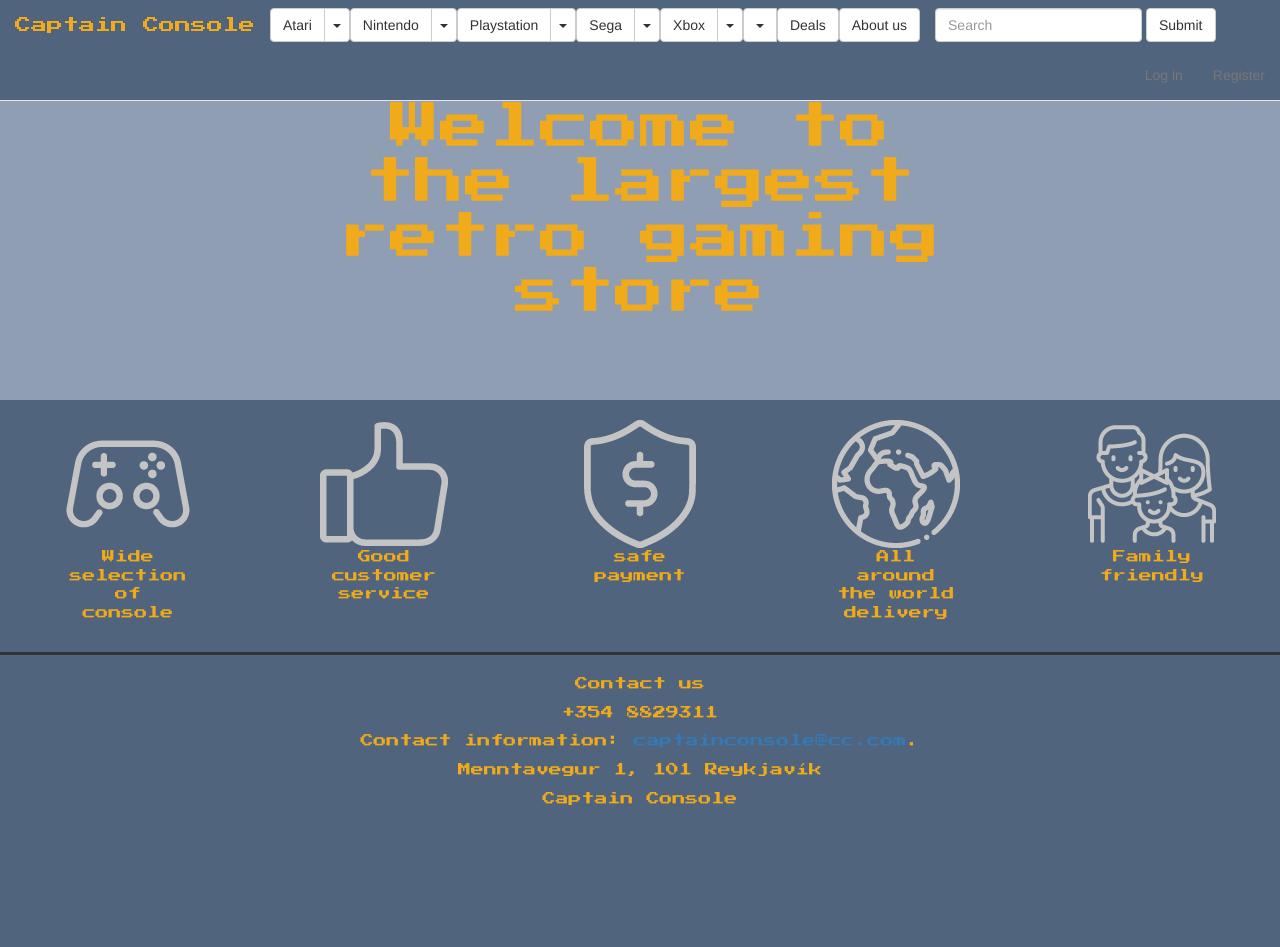
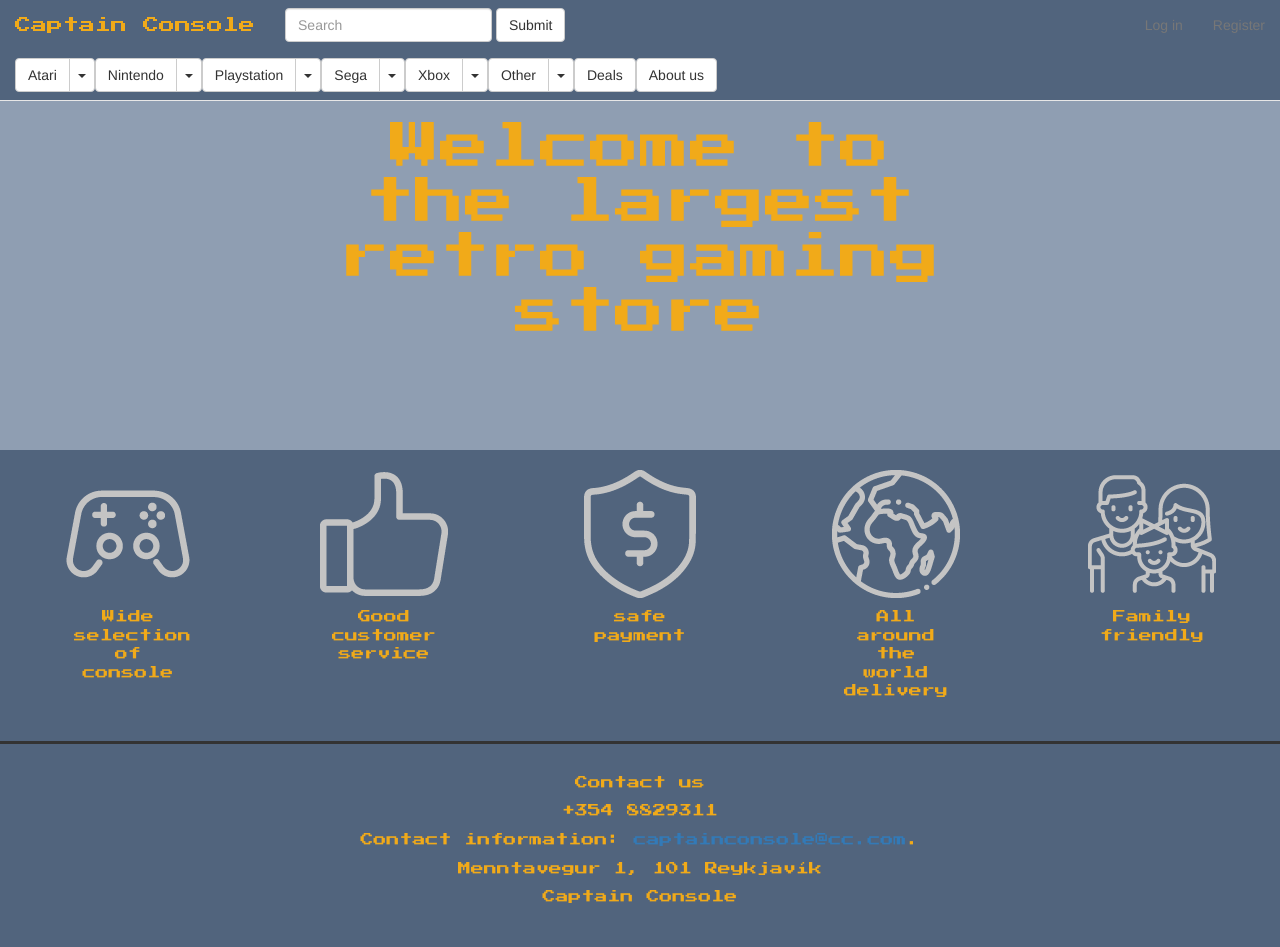
Before and after one commit to huginngri/CaptainConsole, a Django app: page / in a window 1280 px wide. Before the commit the page ends 805 px from the top, so only its background shows below. Run offline with Django 3.2, Linux system fonts and the light colour scheme; parts of the project's set-up code (start-up, migrations or seed data) failed here and were passed over; some libraries are stand-ins or nearby versions.

Commit message:
sma fokkery

```diff
--- a/Captain_Console/static/css/main.css
+++ b/Captain_Console/static/css/main.css
@@ -1,6 +1,13 @@
+
 main{
 }
-
+.homepagetext {
+     width: 50%;
+    margin-right: auto;
+    margin-left: auto;
+    padding-top: 100px;
+    padding-bottom: 100px;
+}
 .informationbar{
     display: flex;
     flex-wrap: wrap;
@@ -18,6 +25,7 @@ main{
     margin-left: 5%;
     margin-right: 5%;
     width: 10%;
+
 }
 
 
@@ -25,18 +33,22 @@ main{
 body{
     background-color: #8F9EB2;
 }
-#ccblue{
+
+#ccorange{
+    color: #F1AA19;
+}
+
+
+.ccblue{
     background-color: #51647D;
 }
-#ccorangehuge{
-        color: #F1AA19;
-        font-family: 'Press Start 2P', cursive;
-        font-size: 5rem;
-        text-align: center;
-
-
+.ccorangehuge{
+    color: #F1AA19;
+    font-family: 'Press Start 2P', cursive;
+    font-size: 5rem;
+    text-align: center;
 }
-#ccorangelarge{
+.ccorangelarge{
         color: #F1AA19;
         font-family: 'Press Start 2P', cursive;
         font-size: xx-large;
@@ -44,31 +56,28 @@ body{
 
 
 }
-#ccorangemedium{
+.ccorangemedium{
         color: #F1AA19;
         font-family: 'Press Start 2P', cursive;
         font-size: medium;
-    text-align: center;
+        text-align: center;
 
 
 }
-#ccorangesmall{
+.ccorangesmall{
         color: #F1AA19;
         font-family: 'Press Start 2P', cursive;
         font-size: small;
         text-align: center;
+        padding: 10px
 
 }
 
 .intro {
     justify-content: center;
-    height: 400px;
 }
 
-.centered {
-    width: 50%;
 
-    margin: auto;
-    padding-top: 100px;
-
+.ccnavbar{
+    width: 100%
 }
--- a/Captain_Console/templates/base.html
+++ b/Captain_Console/templates/base.html
@@ -5,7 +5,7 @@
 <head>
     <meta charset="UTF-8">
     <title>Document</title>
-    <meta name="viewport" content="widt=device-width, initial-scale=1.0">
+    <meta name="viewport" content="width=device-width, initial-scale=1.0">
     <link rel="stylesheet" href="https://maxcdn.bootstrapcdn.com/bootstrap/3.3.7/css/bootstrap.min.css"
         integrity="sha384-BVYiiSIFeK1dGmJRAkycuHAHRg32OmUcww7on3RYdg4Va+PmSTsz/K68vbdEjh4u" crossorigin="anonymous"
     <link rel="stylesheet" href="https://maxcdn.bootstrapcdn.com/bootstrap/3.3.7/css/bootstrap-theme.min.css"
@@ -14,7 +14,6 @@
     <link rel="stylesheet" href="{% static 'css/footer.css' %}" />
     <link href="https://fonts.googleapis.com/css2?family=Press+Start+2P&display=swap" rel="stylesheet">
 
-
 </head>
 
 <body>
@@ -22,15 +21,13 @@
     {% include "navigation.html" %}
     <!-- Latest compiled and minified JavaScript -->
     <main id="main">
-        <div>
+        <div main>
             {% block content %}
             {% endblock %}
         </div>
     </main>
     {% include "footer.html" %}
-    <script src="https://maxcdn.bootstrapcdn.com/bootstrap/3.3.7/js/bootstrap.min.js"
-        integrity="sha384-Tc5IQib027qvyjSMfHjOMaLkfuWVxZxUPnCJA7l2mCWNIpG9mGCD8wGNIcPD7Txa"
-        crossorigin="anonymous"></script>
+
     <script src="http://ajax.googleapis.com/ajax/libs/jquery/1.10.2/jquery.min.js"></script>
     <script src="https://maxcdn.bootstrapcdn.com/bootstrap/3.3.7/js/bootstrap.min.js"
         integrity="sha384-Tc5IQib027qvyjSMfHjOMaLkfuWVxZxUPnCJA7l2mCWNIpG9mGCD8wGNIcPD7Txa"
--- a/Captain_Console/templates/footer.html
+++ b/Captain_Console/templates/footer.html
@@ -2,8 +2,8 @@
 <html>
 <body>
 
-<div class="footer" id="ccblue">
-    <footer id = "ccorangesmall">
+<div class="footer ccblue">
+    <footer class = "ccorangesmall">
         <div class="information">
             <p>Contact us</p>
             <p>+354 8829311</p>
--- a/Captain_Console/templates/navigation.html
+++ b/Captain_Console/templates/navigation.html
@@ -1,4 +1,4 @@
-<nav id = "ccblue" class="navbar navbar-default navbar-fixed-top" >
+<nav class="navbar navbar-default navbar-fixed-top ccblue" >
   <div class="container-fluid">
     <!-- Brand and toggle get grouped for better mobile display -->
     <div class="navbar-header">
@@ -8,11 +8,31 @@
         <span class="icon-bar"></span>
         <span class="icon-bar"></span>
       </button>
-      <a class="navbar-brand" href="#" id="ccorangemedium">Captain Console</a>
+      <a class="navbar-brand ccorangemedium" id = "ccorange" href="#">Captain Console</a>
     </div>
 {#    {% url 'other-index' %}#}
     <!-- Collect the nav links, forms, and other content for toggling -->
+
     <div class="collapse navbar-collapse" id="bs-example-navbar-collapse-1">
+
+        <form class="navbar-form navbar-left">
+            <div class="form-group">
+                <input type="text" class="form-control" placeholder="Search" id = "search-box">
+            </div>
+            <button type="submit" class="btn btn-default" id="search-btn">Submit</button>
+        </form>
+        <div>
+              <ul class="nav navbar-nav navbar-right">
+                  {%  if user.is_authenticated %}
+                      <li><a href='{% url 'logout' %}'>Log out</a></li>
+                  {%  else %}
+                      <li><a href='{% url 'login' %}'>Log in</a></li>
+                      <li><a href='{% url 'register' %}'>Register</a></li>
+                  {%  endif %}
+
+              </ul>
+         </div>
+         <div class = ccnavbar>
               <ul class="nav navbar-nav">
                 <li class="btn-group">
                   <button type="button" class="btn btn-default navbar-btn">Atari</button>
@@ -84,7 +104,7 @@
                   </ul>
                 </li>
                 <li class="btn-group">
-          <button type="button" class="btn btn-default navbar-btn" onclick="location.href='{% url 'products' %}'>Other</button>
+                  <button type="button" class="btn btn-default navbar-btn" onclick="location.href"='{% url 'products' %}'>Other</button>
                   <button type="button" class="btn btn-default dropdown-toggle navbar-btn" data-toggle="dropdown" aria-haspopup="true" aria-expanded="false">
                       <span class="caret"></span>
                       <span class="sr-only">Toggle Dropdown</span>
@@ -98,21 +118,7 @@
                 <li><button type="button" class="btn btn-default navbar-btn">Deals</button></li>
                 <li><button type="button" class="btn btn-default navbar-btn">About us</button></li>
               </ul>
-      <form class="navbar-form navbar-left">
-        <div class="form-group">
-          <input type="text" class="form-control" placeholder="Search" id = "search-box">
         </div>
-        <button type="submit" class="btn btn-default" id="search-btn">Submit</button>
-      </form>
-      <ul class="nav navbar-nav navbar-right">
-          {%  if user.is_authenticated %}
-              <li><a href='{% url 'logout' %}'>Log out</a></li>
-          {%  else %}
-              <li><a href='{% url 'login' %}'>Log in</a></li>
-              <li><a href='{% url 'register' %}'>Register</a></li>
-          {%  endif %}
-
-      </ul>
     </div><!-- /.navbar-collapse -->
   </div><!-- /.container-fluid -->
 </nav>
--- a/Captain_Console/templates/products/frontpage.html
+++ b/Captain_Console/templates/products/frontpage.html
@@ -2,30 +2,35 @@
 {% load static %}
 
     {% block content %}
-        <div class = "intro" id = "cclightblue">
+        <div>
 {#            <img class ="mediumimages" src="{% static 'images/family_new.jpg' %}">#}
-            <h1 id="ccorangehuge" class = centered> Welcome to the largest retro gaming store</h1>
+            <h1 class="homepagetext ccorangehuge"> Welcome to the largest retro gaming store</h1>
         </div>
-        <div class =  "informationbar" id = "ccblue">
+        <div class =  "informationbar ccblue">
             <div class = "cccontainer">
                 <img class ="mediumimages" src="{% static 'images/controller.png' %}">
-                <p id="ccorangesmall">Wide selection of console</p>
+                <p class="ccorangesmall">Wide selection of console</p>
             </div>
             <div class = "cccontainer">
                 <img class ="mediumimages" src="{% static 'images/like.png' %}">
-                <p id="ccorangesmall">Good customer service</p>
+                <p class="ccorangesmall">Good customer service</p>
             </div>
             <div class = "cccontainer">
                 <img class ="mediumimages" src="{% static 'images/sheild.png' %}">
-                <p id="ccorangesmall">safe payment</p>
+                <p class="ccorangesmall">safe payment</p>
             </div>
              <div class = "cccontainer">
                 <img class ="mediumimages" src="{% static 'images/earth.png' %}">
-                <p id="ccorangesmall">All around the world delivery</p>
+                <p class="ccorangesmall">All around the world delivery</p>
             </div>
             <div class = "cccontainer">
                 <img class ="mediumimages" src="{% static 'images/sticks.png' %}">
-                <p id="ccorangesmall">Family friendly</p>
+                <p class="ccorangesmall">Family friendly</p>
             </div>
         </div>
+{#        <div class = "cclightblue">#}
+{#            {% for product in  products%}#}
+{#                {% include 'products/product_details.html' with product=product %}#}
+{#            {% endfor %}#}
+{#        </div>#}
     {% endblock %}
--- a/Captain_Console/users/models.py
+++ b/Captain_Console/users/models.py
@@ -2,7 +2,6 @@ from django.contrib.auth.models import User
 from django.db import models
 
 # Create your models here.
-from carts.models import Cart
 
 
 class Payment(models.Model):
```
Also changed, not shown: Captain_Console/static/css/footer.css (line endings or trailing spaces). Lines whose indentation alone changed are shown as unchanged.
